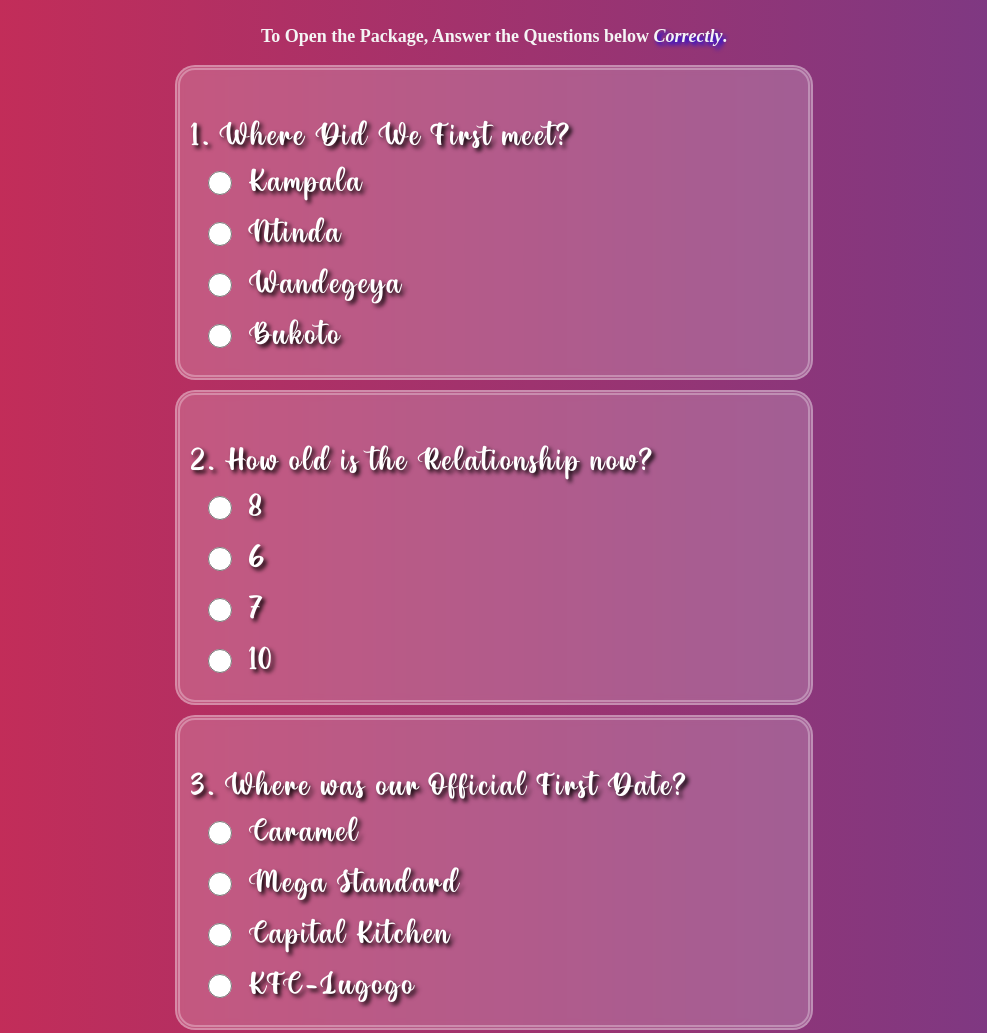
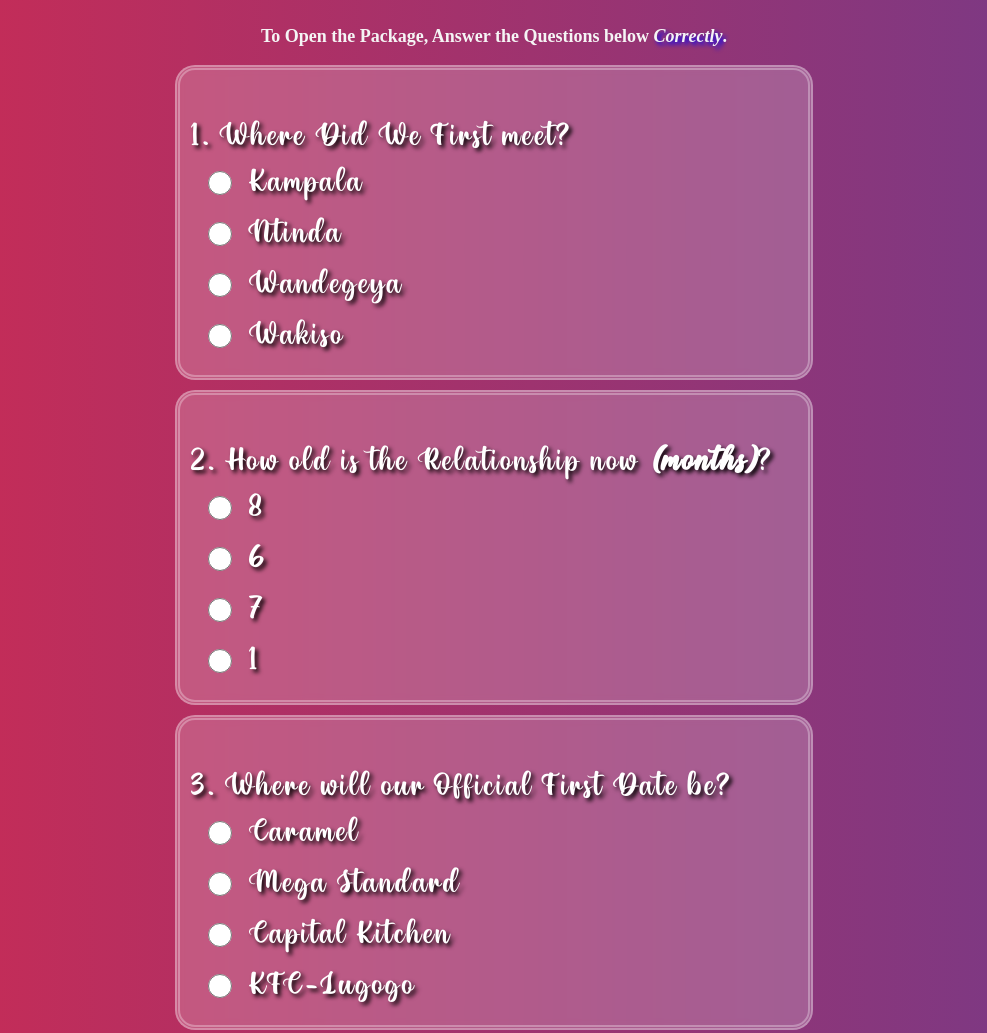
Before and after one commit to BaddyM/valentine_box, a plain HTML site: page index.html in a window 1280 px wide. Shown: the top 1033 px of the page, without its empty margins (146-1133 px from the left). Drawn offline with Linux system fonts and the light colour scheme; a web font is replaced by a local one.

Commit message:
Updated file

```diff
--- a/index.html
+++ b/index.html
@@ -22,14 +22,14 @@
                 </div><!--- Question 1 -->
 
                 <div>
-                    <p>2. How old is the Relationship now?</p>
+                    <p>2. How old is the Relationship now <strong><i>(months)</i></strong>?</p>
                     <div class="questions-container" id="second">
 
                     </div>
                 </div><!--- Question 2 -->
 
                 <div>
-                    <p>3. Where was our Official First Date?</p>
+                    <p>3. Where will our Official First Date be?</p>
                     <div class="questions-container" id="third">
 
                     </div>
@@ -72,7 +72,7 @@
             </div>
         </div>
         <p>
-            Will you be My Valentine Namujuzi Elizabeth?
+            Do you love me Nalikka Angel?
         </p>
         <div class="val_btns">
             <button class="yes-button">YES</button>
@@ -93,8 +93,8 @@
             $(".response-container").hide()
             $(".qtns-container").hide().slideDown(3000);
 
-            const location = ['Kampala', 'Ntinda', 'Wandegeya', 'Bukoto'];
-            const age = [8,6,7,10];
+            const location = ['Kampala', 'Ntinda', 'Wandegeya', 'Wakiso'];
+            const age = [8,6,7,1];
             const official_date = ['Caramel','Mega Standard', 'Capital Kitchen', 'KFC-Lugogo'];
             const honey_moon = ['Mauritius','Norway','Paris','Dubai'];
 
@@ -152,12 +152,8 @@
                 const ans4 = ($("input[name='honey_moon']:checked").val()).toLowerCase();
 
                 if(!(ans1 == undefined) && !(ans2 == undefined) && !(ans3 == undefined) && !(ans4 == undefined)){
-                    console.log("First = "+ans1);
-                    console.log("Second = "+ans2);
-                    console.log("Third = "+ans3);
-                    console.log("Forth = "+ans4);
-
-                    if(ans1 == 'wandegeya' && ans2 == 7 && ans3 == 'kfc-lugogo' && ans4 == 'mauritius'){
+                    //Check Answers
+                    if(ans1 == 'wakiso' && ans2 == 1 && ans3 == 'caramel' && ans4 == 'mauritius'){
                         //If the user passes all questions
                         $(".valentine-container").hide().slideDown(3000)
                         $(".qtns-container").hide();
```
